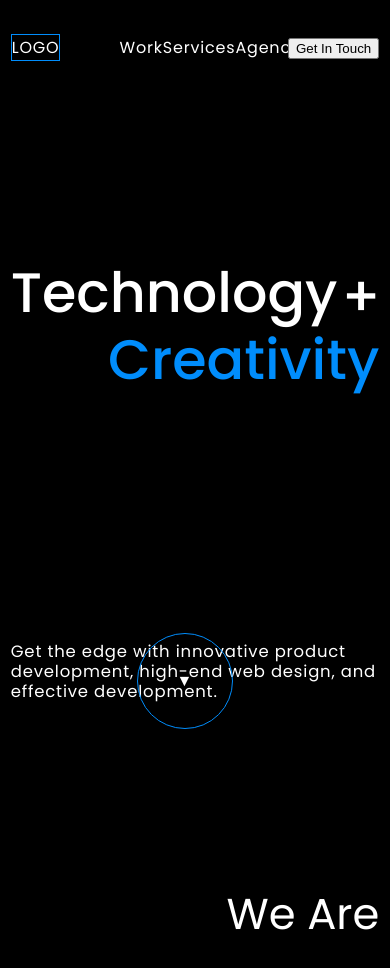
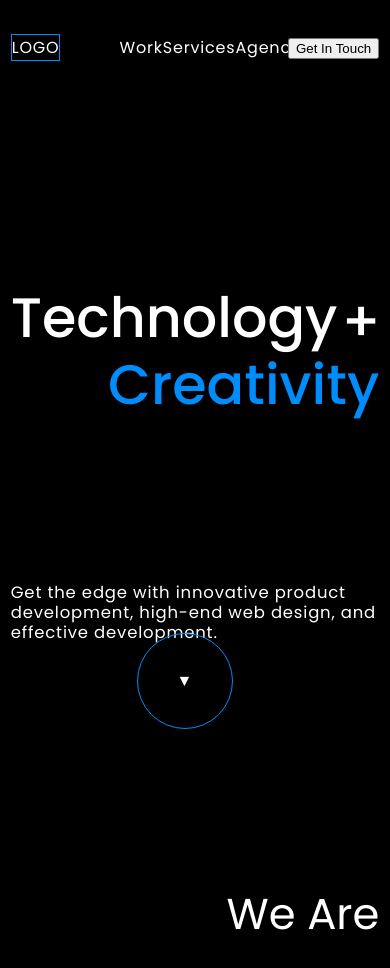
Before and after one commit to EstrellaPolaris/agency, a React (Create React App) app: page / in a window 390 px wide. Shown: the top 968 px of the page. Built offline with nearby package versions, Linux system fonts and the light colour scheme.

Commit message:
first commit

```diff
--- a/src/components/intro/intro.module.scss
+++ b/src/components/intro/intro.module.scss
@@ -13,7 +13,7 @@
     padding-left: 2.75vw;
     padding-right:2.75vw;
     @media (max-width: 576px) {
-        padding-top: 4vh;
+        padding-top: 0vh;
         }
 
 }
@@ -93,7 +93,7 @@
         }
     @media (max-width: 576px) {
         width: 100vw;
-        padding-top: 30vh;
+        padding-top: 20vh;
     }
 }
 
```
